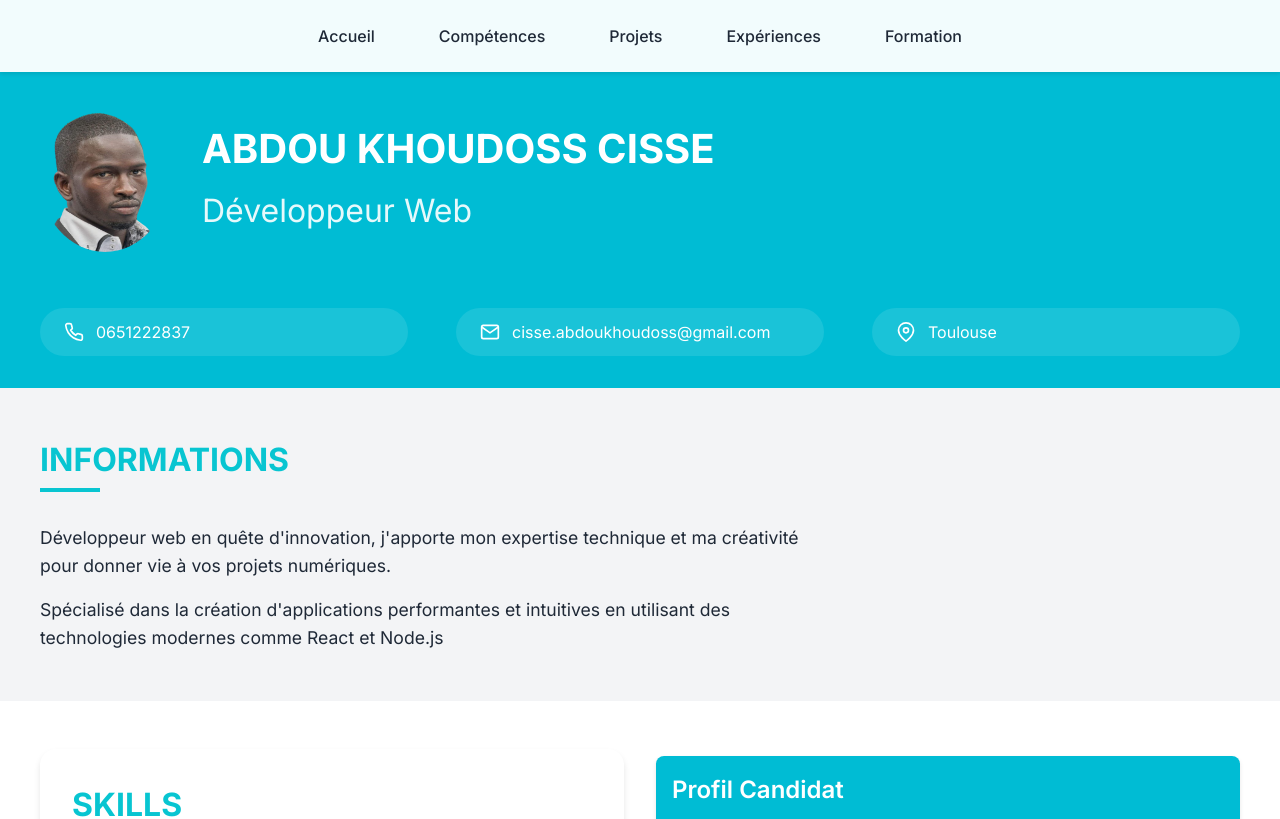
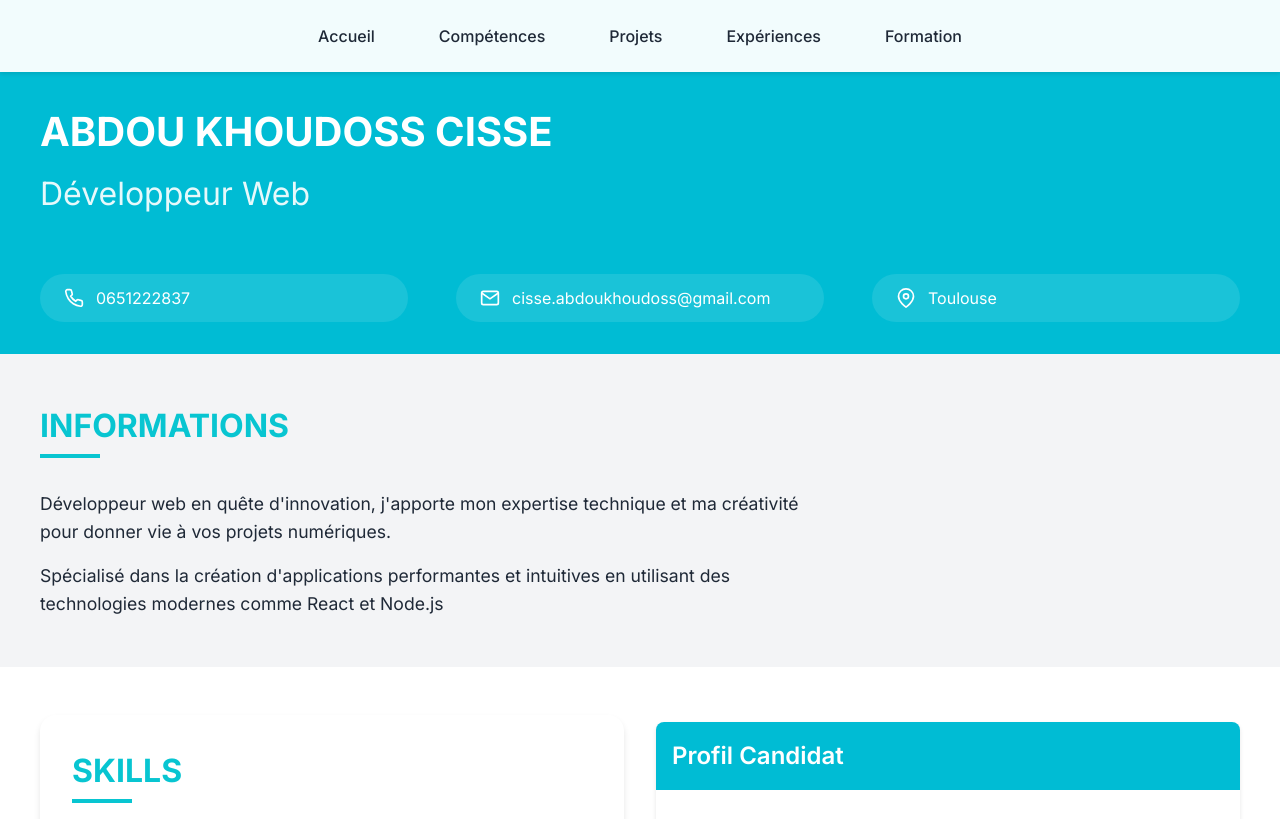
Before and after one commit to abdoukhoudoss/portfolio, a React (Vite) app: page / in a window 1280 px wide. Shown: the top 819 px of the page. Built offline with nearby package versions, Linux system fonts and the light colour scheme.

Commit message:
fix : profile-picture

```diff
--- a/src/components/Header/Header.tsx
+++ b/src/components/Header/Header.tsx
@@ -8,11 +8,7 @@ export const Header = () => {
       <div className="header-content">
         <div className="header-main">
           <div className="profile-section">
-            <img
-              src={personalInfo.photo}
-              alt={personalInfo.name}
-              className="profile-photo"
-            />
+
             <div className="identity-section">
               <h1>{personalInfo.name}</h1>
               <h2>{personalInfo.title}</h2>
--- a/src/data/education.ts
+++ b/src/data/education.ts
@@ -8,6 +8,7 @@ export const education: Education[] = [
       period: "SEPTEMBRE 2024 - FEVRIER 2025",
       level: "RNCP Niveau 5 - BAC+2"
     },
+
     {
       id: 2,
       degree: "DEUG SCIENCE DE L'INGENIEUR - PREPA CONCOURS",
```
